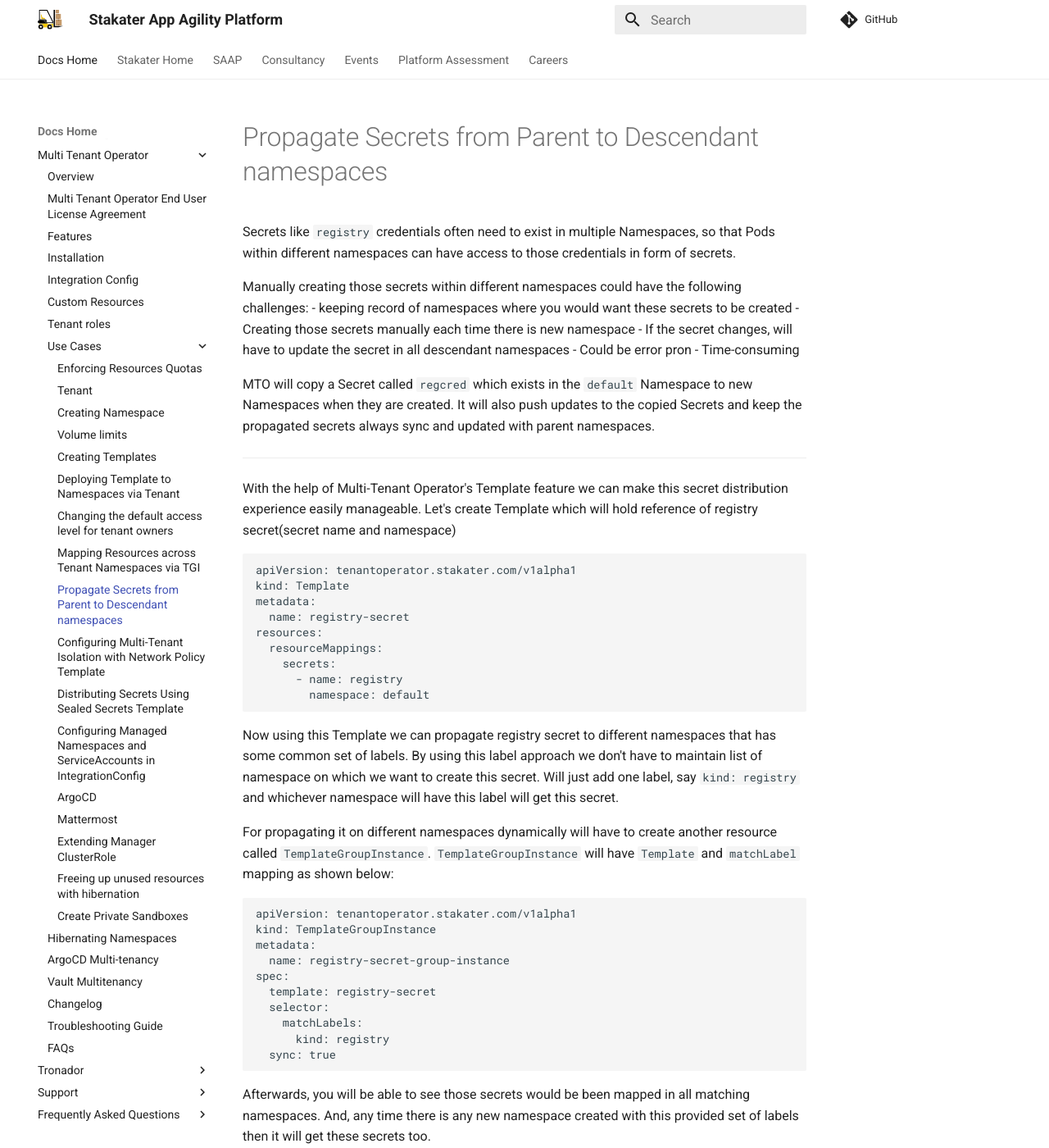
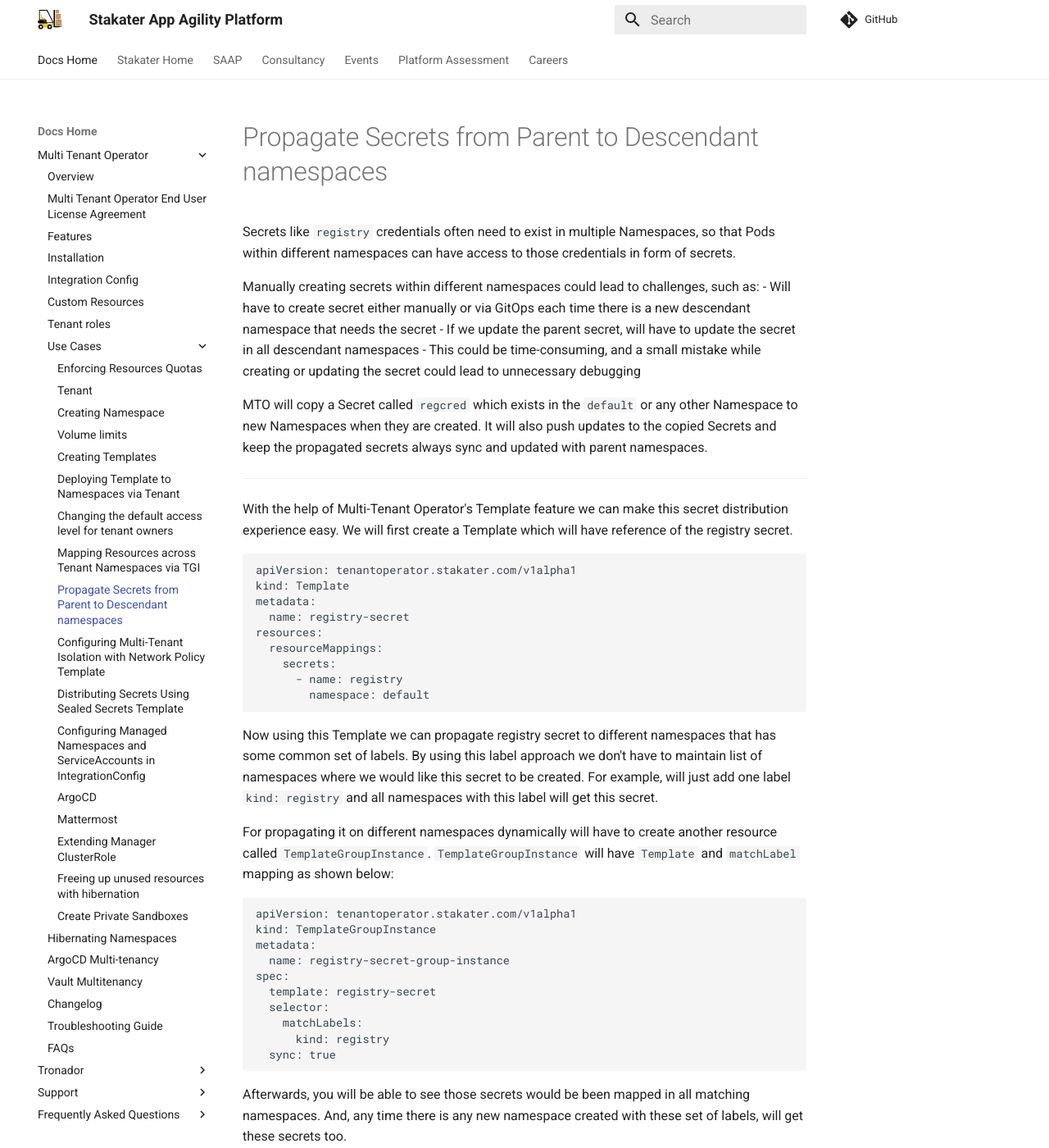
Before and after one commit to stakater/stakater-docs, an MkDocs documentation site: the page built from docs/content/sre/multi-tenant-operator/usecases/secret-distribution.md, in a window 1280 px wide and 1400 px high. Shown: the whole window at 82% size. Built offline with MkDocs 1.6.1 and Material for MkDocs 9.7.7, drawn with Linux system fonts in a browser that asks for light colours; comment, search, counter and statistics services are not loaded.

Commit message:
added example

````diff
--- a/docs/content/sre/multi-tenant-operator/usecases/secret-distribution.md
+++ b/docs/content/sre/multi-tenant-operator/usecases/secret-distribution.md
@@ -3,20 +3,18 @@
 
 Secrets like `registry` credentials often need to exist in multiple Namespaces, so that Pods within different namespaces can have access to those credentials in form of secrets.
 
-Manually creating those secrets within different namespaces could have the following challenges:
-- keeping record of namespaces where you would want these secrets to be created
-- Creating those secrets manually each time there is new namespace
-- If the secret changes, will have to update the secret in all descendant namespaces
-- Could be error pron
-- Time-consuming
+Manually creating secrets within different namespaces could lead to challenges, such as:
+- Will have to create secret either manually or via GitOps each time there is a new descendant namespace that needs the secret
+- If we update the parent secret, will have to update the secret in all descendant namespaces
+- This could be time-consuming, and a small mistake while creating or updating the secret could lead to unnecessary debugging
 
-MTO will copy a Secret called `regcred` which exists in the `default` Namespace to new Namespaces when they are created.
+MTO will copy a Secret called `regcred` which exists in the `default` or any other Namespace to new Namespaces when they are created.
 It will also push updates to the copied Secrets and keep the propagated secrets always sync and updated with parent namespaces.
 
 ---
 
-With the help of Multi-Tenant Operator's Template feature we can make this secret distribution experience easily manageable.
-Let's create Template which will hold reference of registry secret(secret name and namespace)
+With the help of Multi-Tenant Operator's Template feature we can make this secret distribution experience easy.
+We will first create a Template which will have reference of the registry secret.
 
 ```yaml
 apiVersion: tenantoperator.stakater.com/v1alpha1
@@ -31,8 +29,8 @@ resources:
 ```
 
 Now using this Template we can propagate registry secret to different namespaces that has some common set of labels.
-By using this label approach we don't have to maintain list of namespace on which we want to create this secret.
-Will just add one label, say `kind: registry` and whichever namespace will have this label will get this secret.
+By using this label approach we don't have to maintain list of namespaces where we would like this secret to be created.
+For example, will just add one label `kind: registry` and all namespaces with this label will get this secret.
 
 For propagating it on different namespaces dynamically will have to create another resource called `TemplateGroupInstance`.
 `TemplateGroupInstance` will have `Template` and `matchLabel` mapping as shown below:
@@ -51,7 +49,7 @@ spec:
 ```
 
 Afterwards, you will be able to see those secrets would be been mapped in all matching namespaces.
-And, any time there is any new namespace created with this provided set of labels then it will get these secrets too.
+And, any time there is any new namespace created with these set of labels, will get these secrets too.
 
 ```bash
 kubectl get secret registry-secret -n example-ns-1
````
